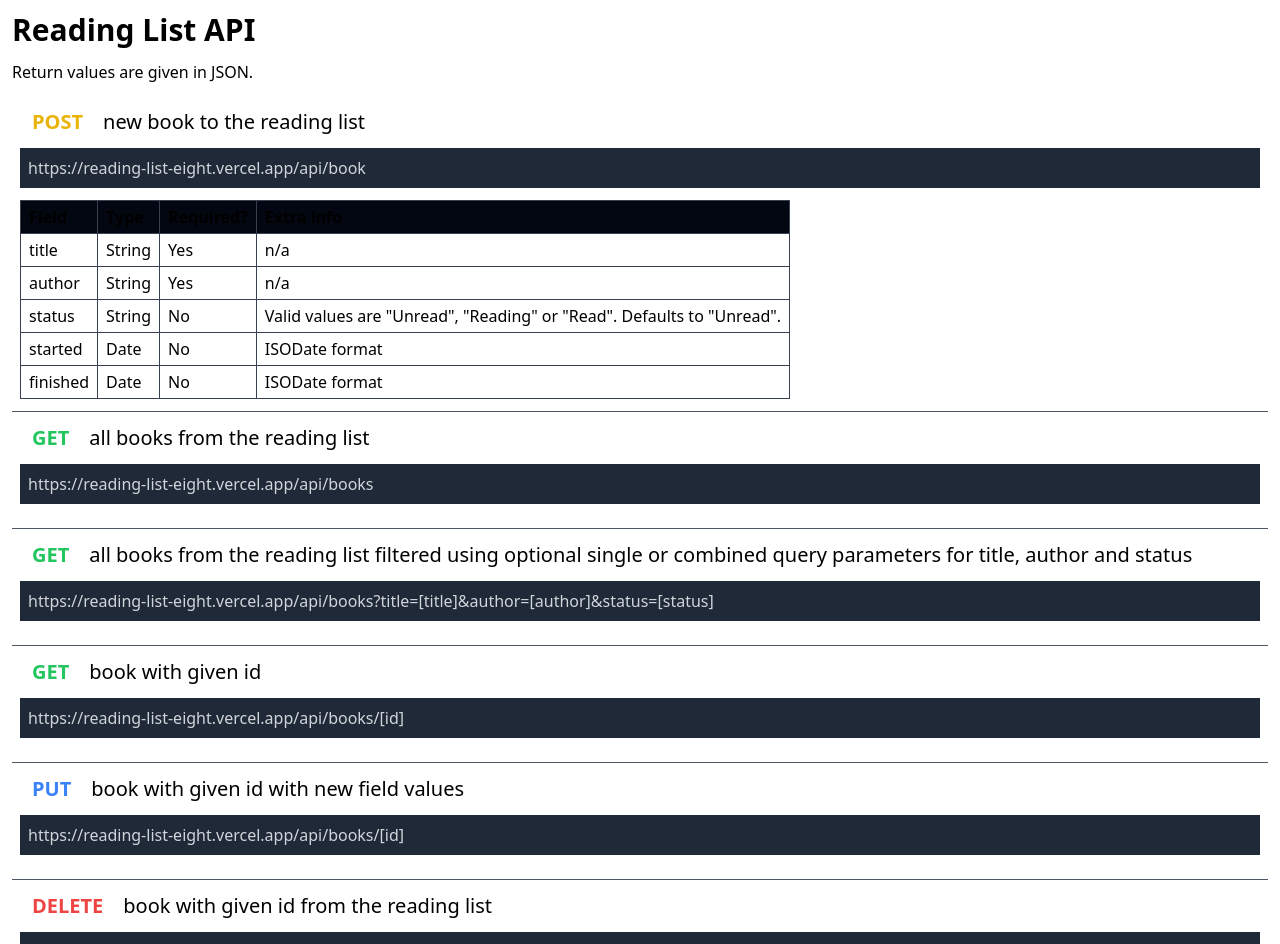
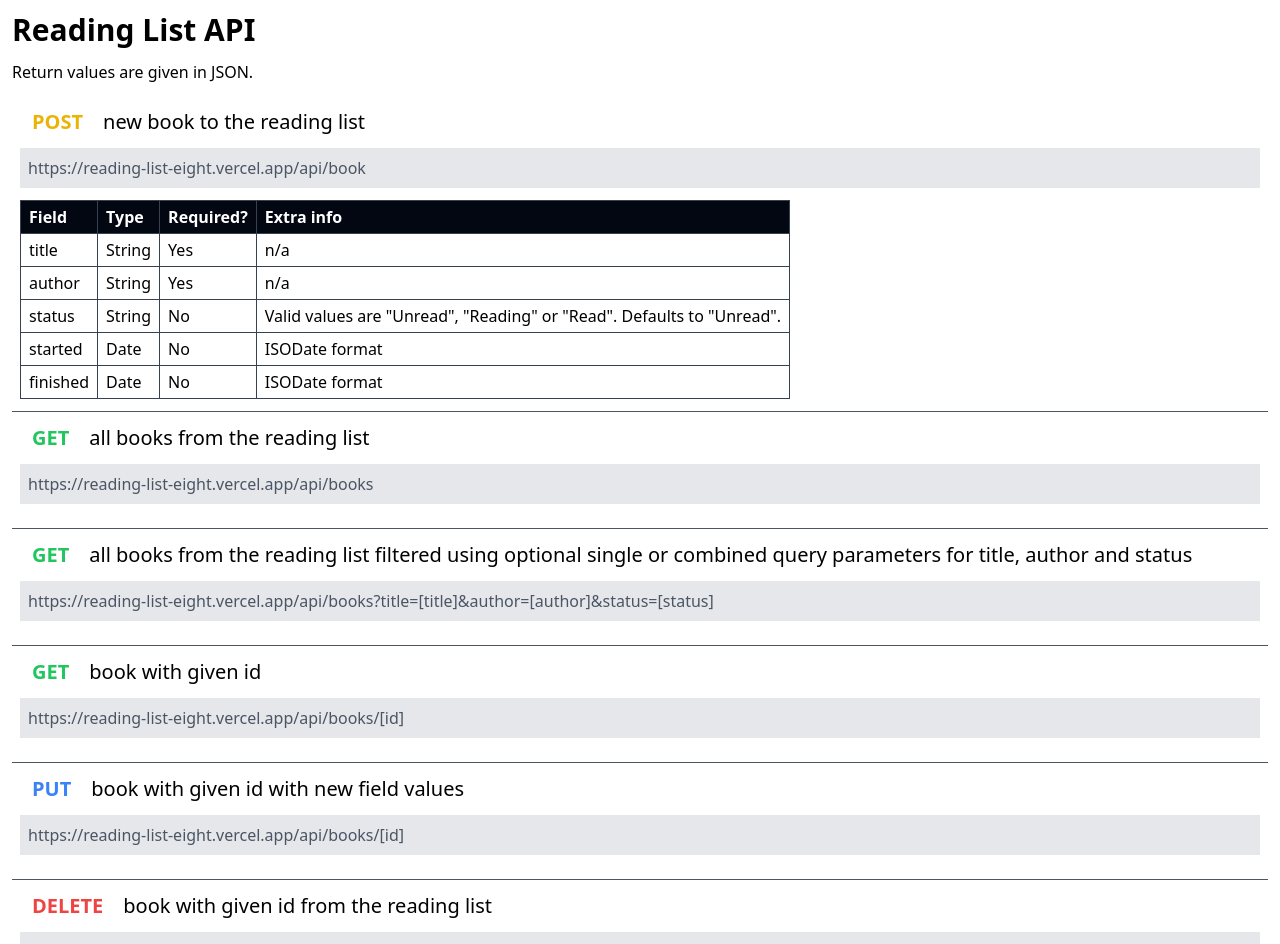
Before and after one commit to ib-rim/reading-list, a Next.js app: page / in a window 1280 px wide. Shown: the top 944 px of the page. Built offline with nearby package versions, Linux system fonts and the light colour scheme.

Commit message:
Add light color scheme support

```diff
--- a/src/pages/index.js
+++ b/src/pages/index.js
@@ -11,14 +11,14 @@ export default function Home() {
                         <span className="text-yellow-500 font-semibold mx-5">POST</span>
                         <span>new book to the reading list</span>
                     </h3>
-                    <p className="text-gray-300 bg-gray-800 p-2 mx-2 mb-3">https://reading-list-eight.vercel.app/api/book</p>
+                    <p className="text-gray-600 dark:text-gray-300 bg-gray-200 dark:bg-gray-800 p-2 mx-2 mb-3">https://reading-list-eight.vercel.app/api/book</p>
                     <table className="mx-2 table-auto border-collapse border border-gray-700">
                         <thead>
                             <tr className="bg-gray-950">
-                                <th className="border border-gray-700 py-1 px-2 text-left">Field</th>
-                                <th className="border border-gray-700 py-1 px-2 text-left">Type</th>
-                                <th className="border border-gray-700 py-1 px-2 text-left">Required?</th>
-                                <th className="border border-gray-700 py-1 px-2 text-left">Extra info</th>
+                                <th className="border border-gray-700 py-1 px-2 text-left text-white">Field</th>
+                                <th className="border border-gray-700 py-1 px-2 text-left text-white">Type</th>
+                                <th className="border border-gray-700 py-1 px-2 text-left text-white">Required?</th>
+                                <th className="border border-gray-700 py-1 px-2 text-left text-white">Extra info</th>
                             </tr>
                         </thead>
                         <tbody>
@@ -61,7 +61,7 @@ export default function Home() {
                         <span className="text-green-500 font-semibold mx-5">GET</span>
                         <span>all books from the reading list</span>
                     </h3>
-                    <p className="text-gray-300 bg-gray-800 p-2 mx-2 mb-3">https://reading-list-eight.vercel.app/api/books </p>
+                    <p className="text-gray-600 dark:text-gray-300 bg-gray-200 dark:bg-gray-800 p-2 mx-2 mb-3">https://reading-list-eight.vercel.app/api/books </p>
                 </div>
 
                 <div className="py-3">
@@ -69,7 +69,7 @@ export default function Home() {
                         <span className="text-green-500 font-semibold mx-5">GET</span>
                         <span>all books from the reading list filtered using optional single or combined query parameters for title, author and status</span>
                     </h3>
-                    <p className="text-gray-300 bg-gray-800 p-2 mx-2 mb-3">https://reading-list-eight.vercel.app/api/books?title=[title]&author=[author]&status=[status]</p>
+                    <p className="text-gray-600 dark:text-gray-300 bg-gray-200 dark:bg-gray-800 p-2 mx-2 mb-3">https://reading-list-eight.vercel.app/api/books?title=[title]&author=[author]&status=[status]</p>
                 </div>
 
                 <div className="py-3">
@@ -77,7 +77,7 @@ export default function Home() {
                         <span className="text-green-500 font-semibold mx-5">GET</span>
                         <span>book with given id</span>
                     </h3>
-                    <p className="text-gray-300 bg-gray-800 p-2 mx-2 mb-3">https://reading-list-eight.vercel.app/api/books/[id] </p>
+                    <p className="text-gray-600 dark:text-gray-300 bg-gray-200 dark:bg-gray-800 p-2 mx-2 mb-3">https://reading-list-eight.vercel.app/api/books/[id] </p>
                 </div>
 
                 <div className="py-3">
@@ -85,7 +85,7 @@ export default function Home() {
                         <span className="text-blue-500 font-semibold mx-5">PUT</span>
                         <span>book with given id with new field values</span>
                     </h3>
-                    <p className="text-gray-300 bg-gray-800 p-2 mx-2 mb-3">https://reading-list-eight.vercel.app/api/books/[id] </p>
+                    <p className="text-gray-600 dark:text-gray-300 bg-gray-200 dark:bg-gray-800 p-2 mx-2 mb-3">https://reading-list-eight.vercel.app/api/books/[id] </p>
                 </div>
 
                 <div className="py-3">
@@ -93,7 +93,7 @@ export default function Home() {
                         <span className="text-red-500 font-semibold mx-5 2">DELETE</span>
                         <span>book with given id from the reading list</span>
                     </h3>
-                    <p className="text-gray-300 bg-gray-800 p-2 mx-2 mb-3">https://reading-list-eight.vercel.app/api/books/[id] </p>
+                    <p className="text-gray-600 dark:text-gray-300 bg-gray-200 dark:bg-gray-800 p-2 mx-2 mb-3">https://reading-list-eight.vercel.app/api/books/[id] </p>
                 </div>
             </div>
         </main>
```
